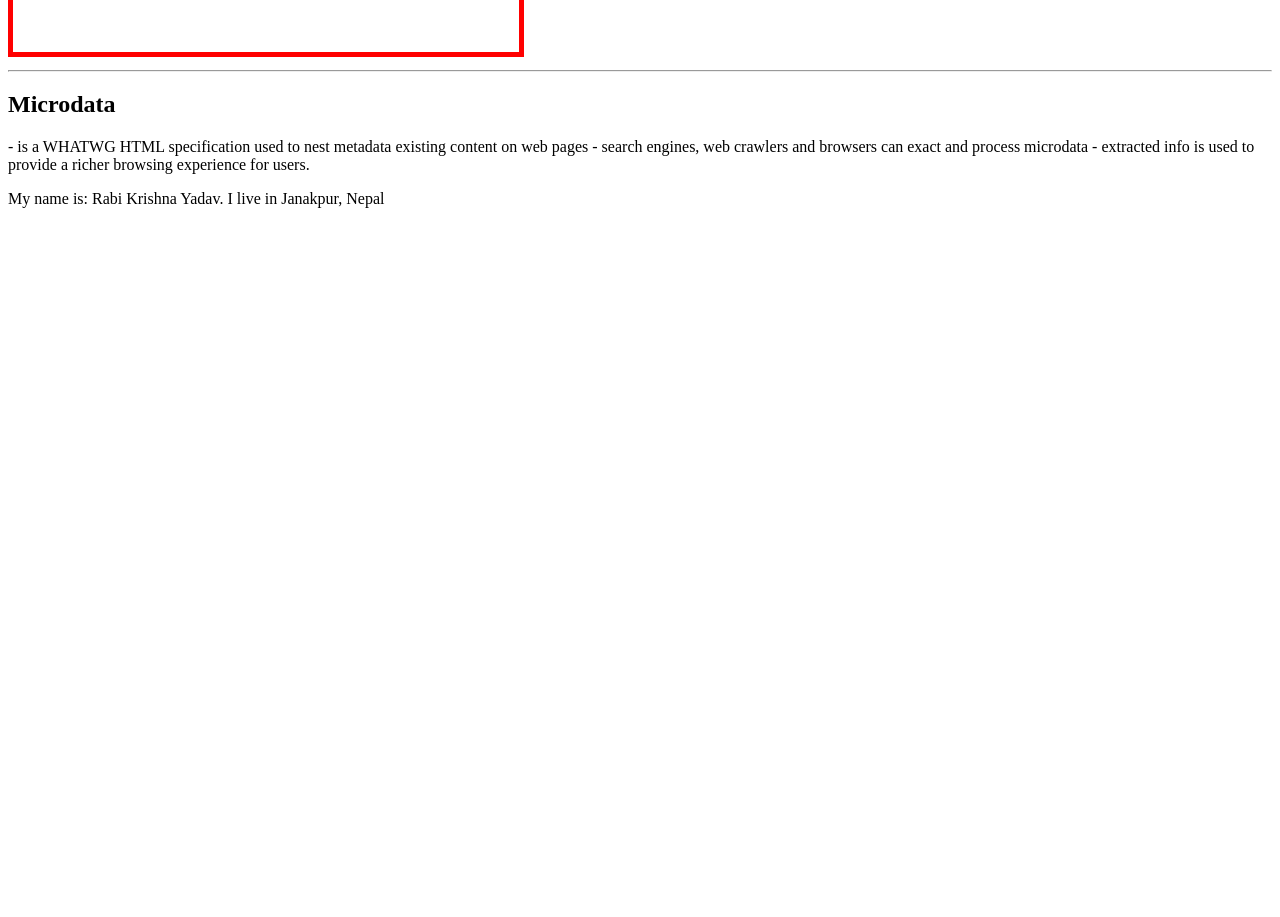
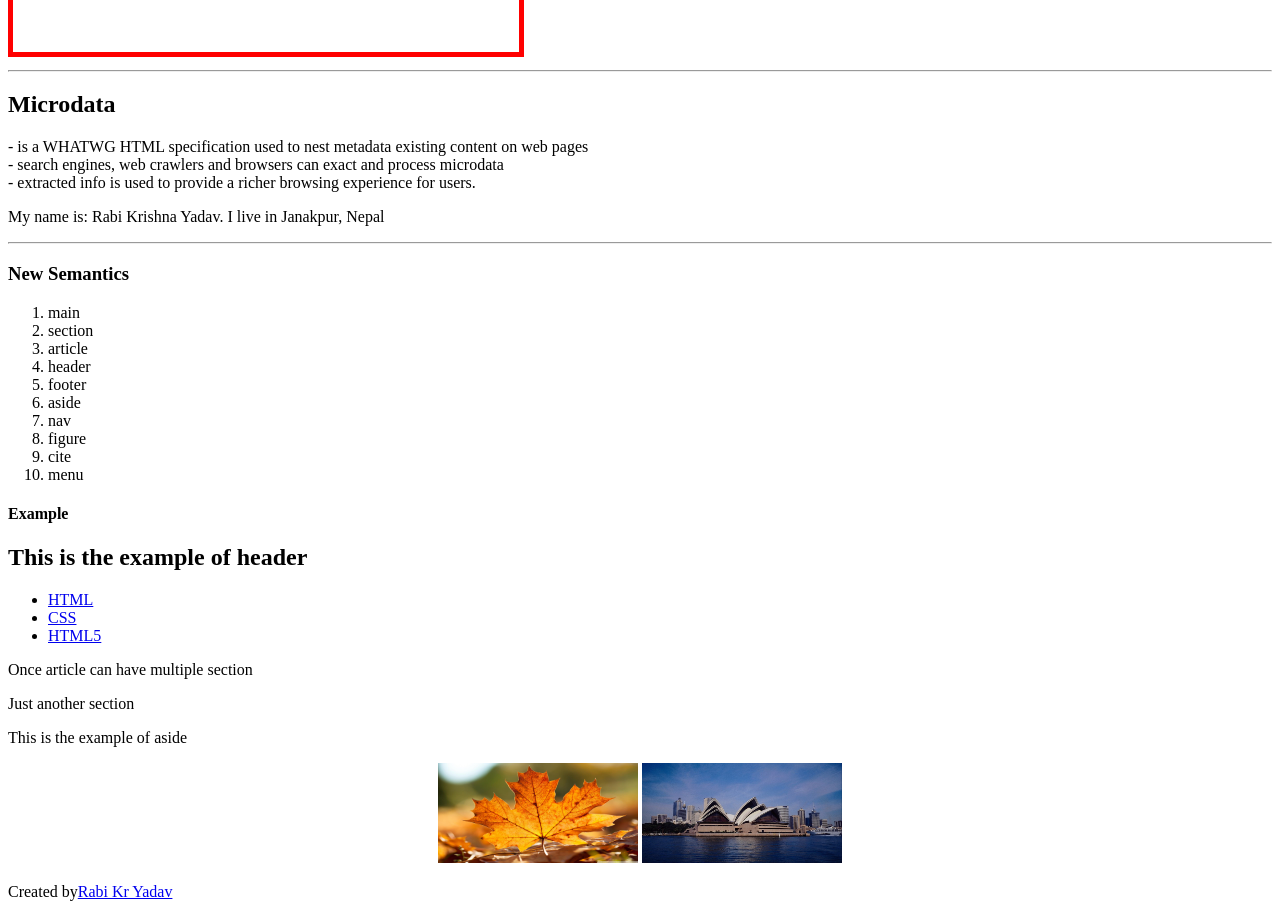
Before and after one commit to rabikrayadav/html-5, a plain HTML site: page index.html in a window 1280 px wide. Shown: the part 859-1776 px from the top of the page. Before the commit the page ends 1083 px from the top, so only its background shows below. Drawn offline with Linux system fonts and the light colour scheme.

Commit message:
new semantics added

```diff
--- a/index.html
+++ b/index.html
@@ -69,8 +69,8 @@ ensures backward compatibility
 <hr>
 <div>
 <h2>Microdata</h2>
-- is a WHATWG HTML specification used to nest metadata existing content on web pages
-- search engines, web crawlers and browsers can exact and process microdata
+- is a WHATWG HTML specification used to nest metadata existing content on web pages<br>
+- search engines, web crawlers and browsers can exact and process microdata<br>
 - extracted info is used to provide a richer browsing experience for users.
 
 
@@ -80,7 +80,59 @@ ensures backward compatibility
 	<p>My name is: <span itepprop="name">Rabi Krishna Yadav</span>. I live in <span itemprop="city">Janakpur</span>, <span itemprop="country">Nepal</span></p>
 </div>
 </div>
+<hr>
+<div>
+	<h3>New Semantics</h3>
 
+	<ol type="1">
+		<li>main</li>
+		<li>section</li>
+		<li>article</li>
+		<li>header</li>
+		<li>footer</li>
+		<li>aside</li>
+		<li>nav</li>
+		<li>figure</li>
+		<li>cite</li>
+		<li>menu</li>
+	</ol>
+
+<h4>Example</h4>
+
+<header role="banneer"><h2>This is the example of header</h2></header>
+
+<nav>
+	<ul>
+		<li><a href="#">HTML</a></li>
+		<li><a href="#">CSS</a></li>
+		<li><a href="#">HTML5</a></li>
+	</ul>
+</nav>
+
+<article>
+	<section>
+		<p>Once article can have multiple section</p>
+	</section>
+	<section>
+		<p>Just another section</p>
+	</section>
+</article>
+
+
+<aside>
+	<p>This is the example of aside</p>
+</aside>
+
+<figure align="center">
+	<img src="images/logo.jpg" alt="Logo" width="200px" height="100px">
+	<img src="images/banner.jpg" alt="banneer" width="200px" height="100px">
+</figure>
+
+<footer>
+	<p>Created by<a href="https://rabikrishnayadav.com.np">Rabi Kr Yadav</a></p>
+</footer>
+
+</div>
 
 
 
```
